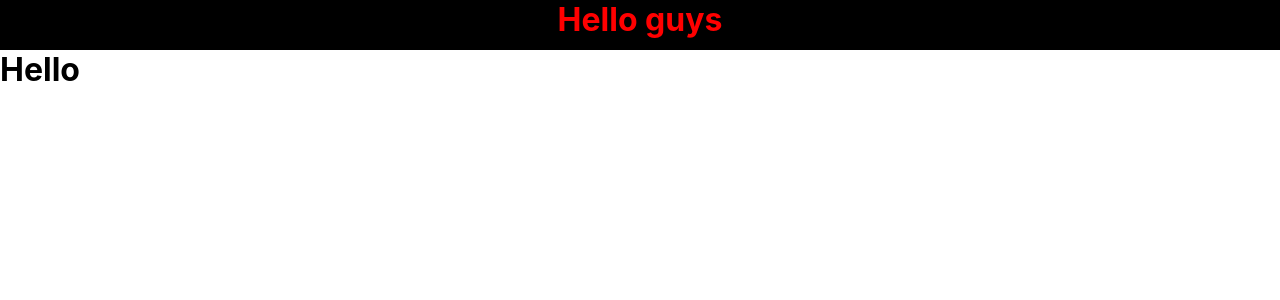
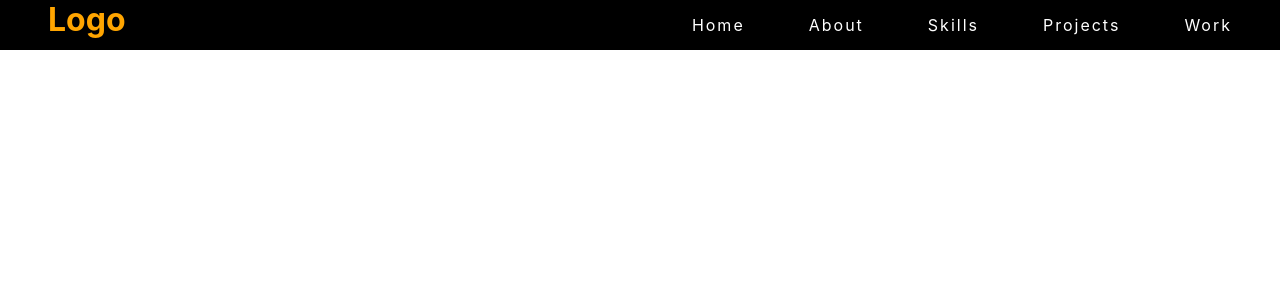
Before and after one commit to RohitPatil21/Portfolio, a React (Create React App) app: page / in a window 1280 px wide. Shown: the top 300 px of the page. Built offline with nearby package versions, Linux system fonts and the light colour scheme.

Commit message:
changes in navbar

```diff
--- a/src/components/Landing.js
+++ b/src/components/Landing.js
@@ -6,7 +6,6 @@ const Landing = () => {
     return(
         <div className='landing'>
            <Navbar />
-           <h1> Hello </h1>
         </div>
     )
 }
--- a/src/components/Navbar.js
+++ b/src/components/Navbar.js
@@ -4,8 +4,17 @@ import "../styles/common.scss";
 
 const Navbar = () => {
   return (
-    <div className='navbar'>
-        <h1 className="navbar__heading text-center"> Hello guys </h1>
+    <div className='navbar d-flex justify-between'>
+      <div className='navbar__left'>
+          <h1 className='text-orange'>Logo</h1>
+      </div>
+       <div className='navbar__right text-white d-flex justify-center align-center gap letter-spacing'>
+        <label>Home</label>
+        <label> About </label>
+        <label> Skills </label>
+        <label> Projects </label>
+        <label> Work </label>
+        </div>
     </div>
   )
 }
--- a/src/index.css
+++ b/src/index.css
@@ -7,6 +7,10 @@ body {
   -moz-osx-font-smoothing: grayscale;
   background-color: rgb(238, 235, 235) ;
 
+   -webkit-user-select: none;
+  -ms-user-select: none;
+  user-select: none;
+
 }
 
 code {
--- a/src/styles/common.scss
+++ b/src/styles/common.scss
@@ -4,6 +4,42 @@
     color: $white;
 }
 
+.text-red{
+    color: $red;
+}
+
+.text-orange{
+    color: $orange;
+}
+
 .text-center{
     text-align: center;
 }
+
+.d-flex{
+    display: flex;
+}
+
+.justify-center{
+    justify-content: center;
+}
+
+.justify-between{
+    justify-content: space-between;
+}
+
+.align-center{
+    align-items: center;
+}
+
+.gap {
+    gap: 4rem;
+}
+
+.letter-spacing{
+    letter-spacing: 2px;
+}
+
+.cursor-pointer{
+    cursor: pointer;
+}
--- a/src/styles/navbar.scss
+++ b/src/styles/navbar.scss
@@ -3,8 +3,17 @@
 .navbar {
     background-color: $black;
     height: 50px;
+    padding: 0px 3rem 0px 3rem;
 
     &__heading {
         color: $red;
     }
+
+    &__right > label {
+        cursor: pointer;
+    }
+
+    &__right > label:hover {
+        color: $yellow;
+    }
 }
--- a/src/styles/variables.scss
+++ b/src/styles/variables.scss
@@ -4,3 +4,4 @@ $blue: #0000ff;
 $black : #000000;
 $orange : #ffa500;
 $lightGrey: #e2dfdf;
+$yellow: yellow;
```
